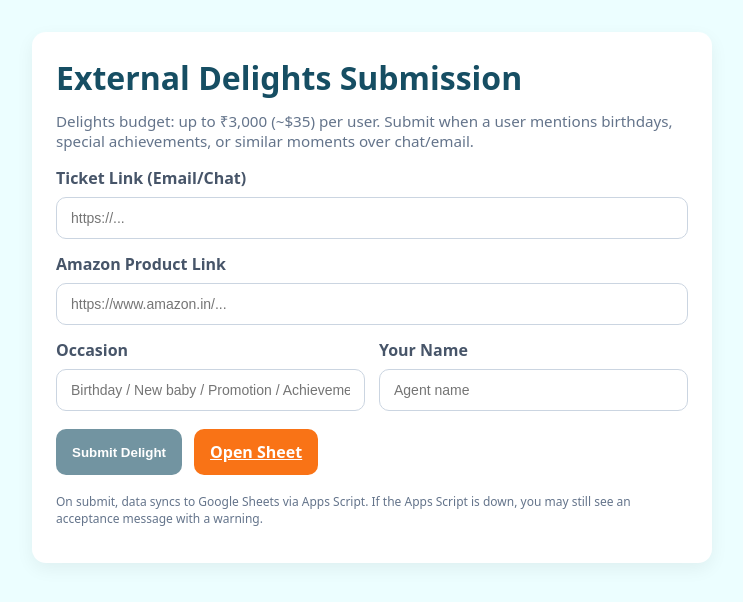
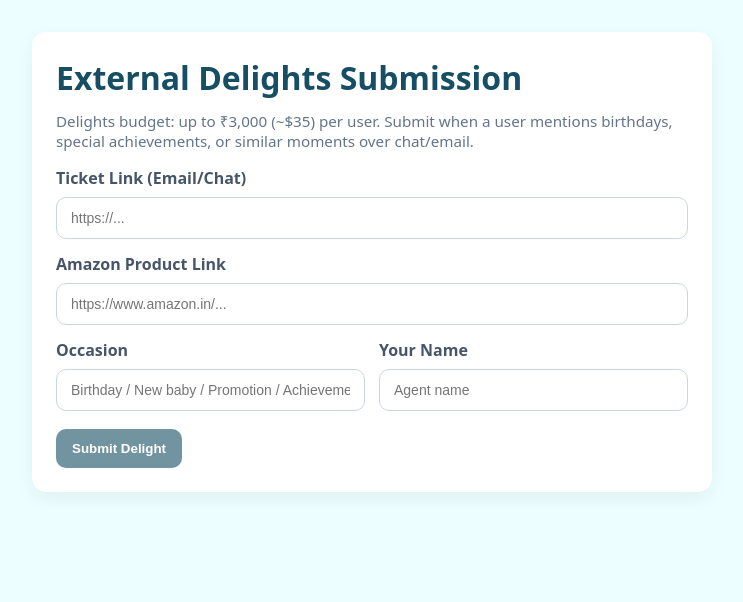
Before and after one commit to ayushmokal/cx-delights, a Next.js app: page / in a window 1280 px wide. Shown: the top 602 px of the page, without its empty margins (268-1011 px from the left). Built offline with nearby package versions, Linux system fonts and the light colour scheme.

Commit message:
ui: remove Open Sheet button and footer note

```diff
--- a/app/page.tsx
+++ b/app/page.tsx
@@ -132,13 +132,11 @@ export default function Page() {
             <button className="btn" type="submit" disabled={!allValid || submitting}>
               {submitting ? 'Submitting…' : 'Submit Delight'}
             </button>
-            <a className="btn secondary" href="https://docs.google.com/spreadsheets/d/1UXdv8Jya0EiYYeDNJAJTPErlOh_wv2L8LFwqEQ7RrL8/edit?gid=0#gid=0" target="_blank" rel="noreferrer">Open Sheet</a>
           </div>
         </form>
         {result && (
           <p className={result.ok ? 'success' : ''} style={{marginTop:12}}>{result.message}</p>
         )}
-        <p className="footer">On submit, data syncs to Google Sheets via Apps Script. If the Apps Script is down, you may still see an acceptance message with a warning.</p>
       </div>
     </div>
   );
```
